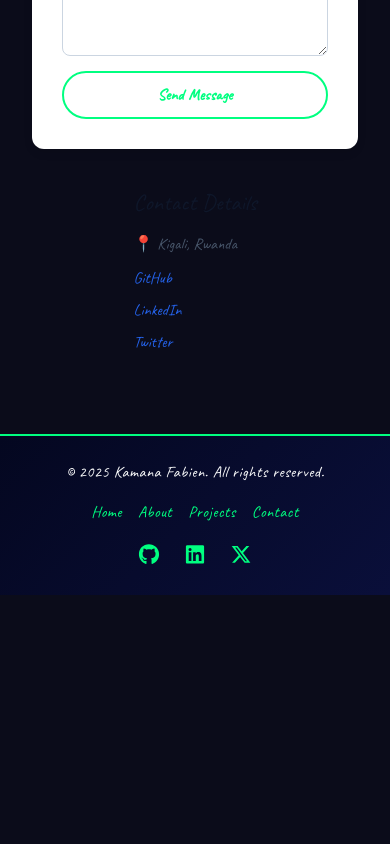
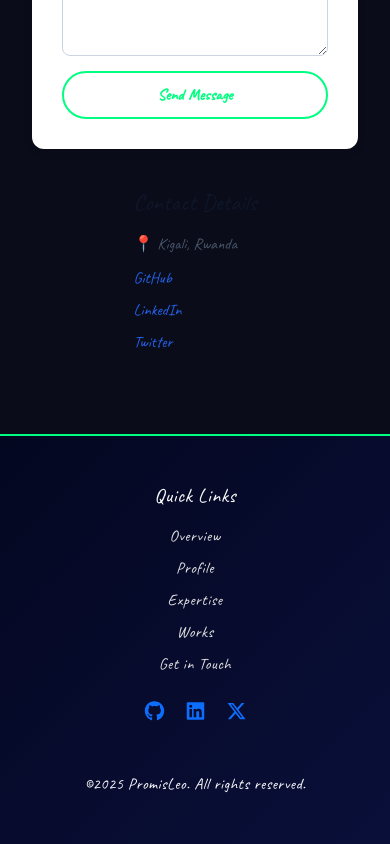
Before and after one commit to Fidele250/Portifolios, a React (Vite) app in the folder Front-End/: page / in a window 390 px wide. Shown: the part 6270-7114 px from the top of the page. Before the commit the page ends 6865 px from the top, so only its background shows below. Built offline with nearby package versions, Linux system fonts and the light colour scheme.

Commit message:
Refactor Footer component for improved layout and navigation links

```diff
--- a/Front-End/src/components/Footer.jsx
+++ b/Front-End/src/components/Footer.jsx
@@ -1,50 +1,64 @@
 import React from "react";
 import "bootstrap/dist/css/bootstrap.min.css";
 import { FontAwesomeIcon } from "@fortawesome/react-fontawesome";
-import { faGithub } from "@fortawesome/free-brands-svg-icons";
-import { faLinkedin } from "@fortawesome/free-brands-svg-icons/faLinkedin";
-import { faXTwitter } from "@fortawesome/free-brands-svg-icons/faXTwitter";
+import { faGithub, faLinkedin, faXTwitter } from "@fortawesome/free-brands-svg-icons";
+import { Link } from "react-scroll";
 
 function Footer() {
   return (
-    <footer className="footer text-center text-light py-4">
-      <div className="container">
-        <div className="row align-items-center">
-          <div className="col-md-4 mb-3 mb-md-0">
-            <p className="mb-0">© 2025 Kamana Fabien. All rights reserved.</p>
-          </div>
+    <footer className="footer bg-dark text-light py-5 d-flex flex-column">
+      <div className="container d-flex flex-column flex-md-row align-items-center justify-content-between">
 
-          <div className="col-md-4 mb-3 mb-md-0">
-            <ul className="footer-links list-unstyled d-flex justify-content-center mb-0">
-              <li className="mx-2">
-                <a href="#home">Home</a>
+        {/* Navigation Links */}
+        <div className="mb-4 mb-md-0 text-center text-md-start">
+          <h5 className="mb-3">Quick Links</h5>
+          <ul className="nav-links d-flex flex-column align-items-center align-items-md-start list-unstyled m-0 gap-2">
+            <li>
+              <Link to="home" smooth={true} duration={500} className="nav-link-custom">
+                Overview
+              </Link>
             </li>
-              <li className="mx-2">
-                <a href="#about">About</a>
+            <li>
+              <Link to="about" smooth={true} duration={500} className="nav-link-custom">
+                Profile
+              </Link>
             </li>
-              <li className="mx-2">
-                <a href="#projects">Projects</a>
+            <li>
+              <Link to="stacks" smooth={true} duration={500} className="nav-link-custom">
+                Expertise
+              </Link>
             </li>
-              <li className="mx-2">
-                <a href="#contact">Contact</a>
+            <li>
+              <Link to="portfolio" smooth={true} duration={500} className="nav-link-custom">
+                Works
+              </Link>
+            </li>
+            <li>
+              <Link to="contact" smooth={true} duration={500} className="nav-link-custom">
+                Get in Touch
+              </Link>
             </li>
           </ul>
         </div>
 
-          <div className="col-md-4">
-            <div className="social-icons">
-              <a href="#">
-                <FontAwesomeIcon icon={faGithub} />
+        {/* Social Icons */}
+        <div className="mb-4 mb-md-0 d-flex justify-content-center gap-3">
+          <a href="https://github.com/leopromus" target="_blank" rel="noopener noreferrer">
+            <FontAwesomeIcon icon={faGithub} size="lg" />
           </a>
-              <a href="#">
-                <FontAwesomeIcon icon={faLinkedin} />
+          <a href="https://www.linkedin.com/in/twayinganyiki-promis-leonce-17545b231/" target="_blank" rel="noopener noreferrer">
+            <FontAwesomeIcon icon={faLinkedin} size="lg" />
           </a>
-              <a href="#">
-                <FontAwesomeIcon icon={faXTwitter} />
+          <a href="#" target="_blank" rel="noopener noreferrer">
+            <FontAwesomeIcon icon={faXTwitter} size="lg" />
           </a>
         </div>
+
       </div>
-        </div>
+
+      {/* Copyright at bottom */}
+      <div className="mt-4 text-center">
+        <p className="mb-0">&copy;2025 PromisLeo. All rights reserved.</p>
       </div>
     </footer>
   );
```
Lines whose indentation alone changed are shown as unchanged.
